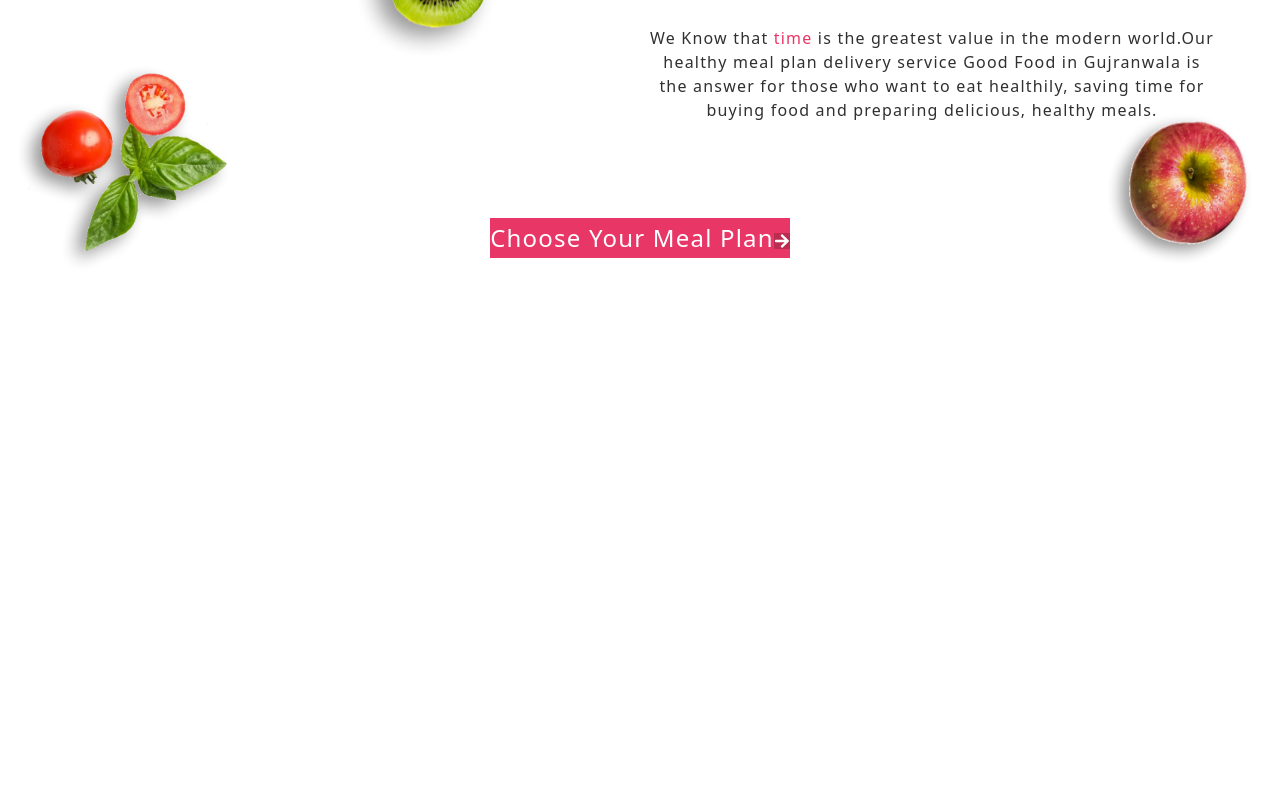
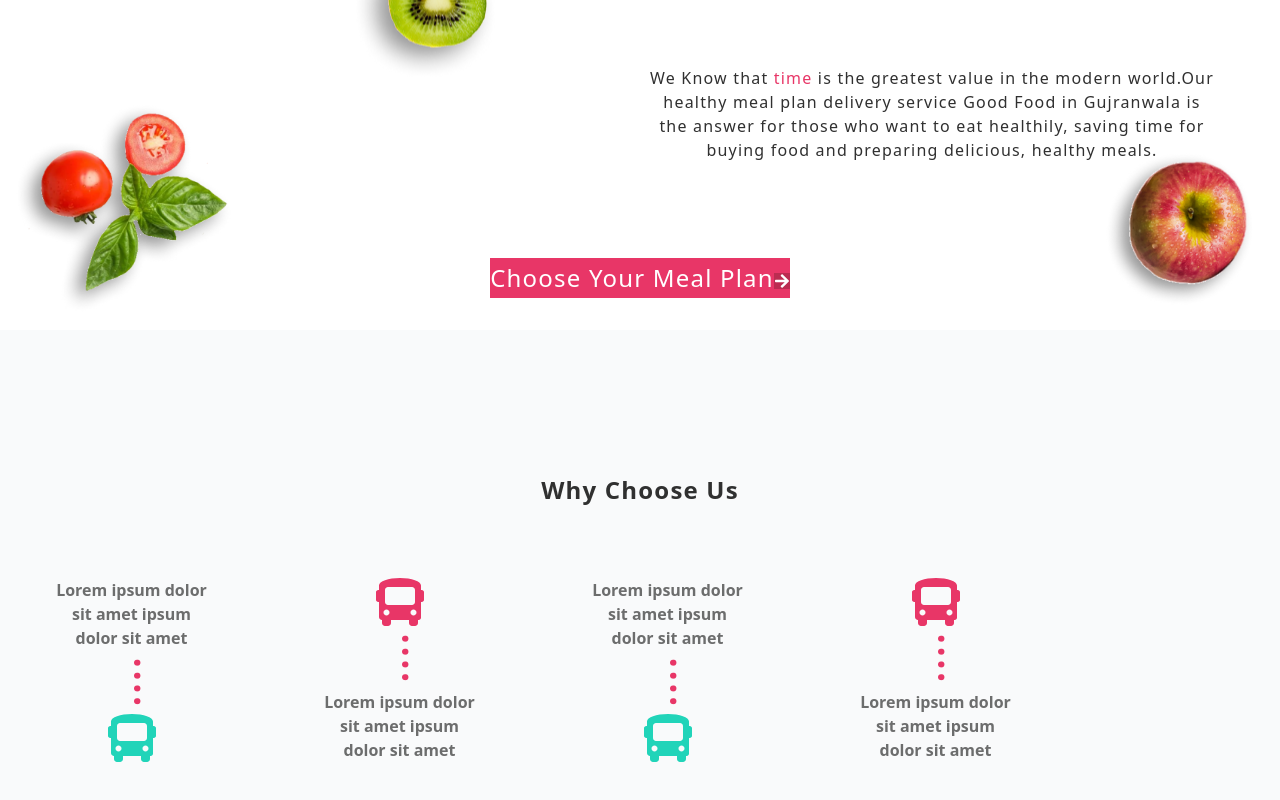
Before and after one commit to likeam/Resturent, a React (Vite) app: page / in a window 1280 px wide. Shown: the part 986-1786 px from the top of the page. Before the commit the page ends 1276 px from the top, so only its background shows below. Built offline with nearby package versions, Linux system fonts and the light colour scheme.

Commit message:
Building WhyChoose us section

```diff
--- a/src/App.jsx
+++ b/src/App.jsx
@@ -1,6 +1,7 @@
 import Banner from "./components/Banner/Banner";
 import Hero from "./components/Hero/Hero";
 import Navbar from "./components/Navbar/Navbar";
+import WhyChoose from "./components/WhyChoose/WhyChose";
 
 export default function App() {
   return (
@@ -8,6 +9,7 @@ export default function App() {
       <Navbar />
       <Hero />
       <Banner />
+      <WhyChoose />
     </div>
   )
 }
--- a/src/components/Banner/Banner.jsx
+++ b/src/components/Banner/Banner.jsx
@@ -12,7 +12,7 @@ const Banner = () => {
     <>
         <div className='container relative'>
             <div className='py-8 text-2xl tracking-wider text-center font-smibold text-dark '>
-                <h1 className='mt-6 font-bold '>
+                <h1 c className='py-8 text-2xl font-semibold tracking-wider text-center text-dark'>
                     Taste the Healthy Difference
                 </h1>
                 <div className='space-y-10'>
--- /dev/null
+++ b/src/components/WhyChoose/WhyChose.jsx
@@ -0,0 +1,69 @@
+import React from "react";
+import { FaBus } from "react-icons/fa";
+
+const WhyChoose = () => {
+  return (
+    <>
+      <div className=" py-14 md:py-28 bg-gray-50">
+        <div className="container ">
+          <h1 className="py-8 text-2xl font-semibold tracking-wider text-center text-dark">
+            {" "}
+            Why Choose Us
+          </h1>
+          <div className="flex flex-row p-10">
+            <div className="grid grid-cols-2 md:grid-cols-4 gap-14 sm:gap-4">
+              <div className="flex flex-col items-center justify-center gap-2 px-2 text-center text-dark">
+                <p className="font-bold text-dark/70 min-w-40">
+                  Lorem ipsum dolor sit amet ipsum dolor sit amet
+                </p>
+                <p className="text-5xl rotate-90 translate-x-5 text-primary">
+                  ....
+                </p>
+                <FaBus className="text-5xl text-secondary" />
+              </div>
+            </div>
+            <div>
+              <div className="grid grid-cols-2 md:grid-cols-4 gap-14 sm:gap-4">
+                <div className="flex flex-col items-center justify-center gap-2 px-2 text-center text-dark">
+                  <FaBus className="text-5xl text-primary" />
+                  <p className="text-5xl rotate-90 translate-x-5 text-primary">
+                    ....
+                  </p>
+                  <p className="font-bold text-dark/70 min-w-40">
+                    Lorem ipsum dolor sit amet ipsum dolor sit amet
+                  </p>
+                </div>
+              </div>
+            </div>
+            <div className="grid grid-cols-2 md:grid-cols-4 gap-14 sm:gap-4">
+              <div className="flex flex-col items-center justify-center gap-2 px-2 text-center text-dark">
+                <p className="font-bold text-dark/70 min-w-40"  >
+                  Lorem ipsum dolor sit amet ipsum dolor sit amet
+                </p>
+                <p className="text-5xl rotate-90 translate-x-5 text-primary">
+                  ....
+                </p>
+                <FaBus className="text-5xl text-secondary" />
+              </div>
+            </div>
+            <div>
+              <div className="grid grid-cols-2 md:grid-cols-4 gap-14 sm:gap-4">
+                <div className="flex flex-col items-center justify-center gap-2 px-2 text-center text-dark">
+                  <FaBus className="text-5xl text-primary" />
+                  <p className="text-5xl rotate-90 translate-x-5 text-primary">
+                    ....
+                  </p>
+                  <p className="font-bold text-dark/70 min-w-40">
+                    Lorem ipsum dolor sit amet ipsum dolor sit amet
+                  </p>
+                </div>
+              </div>
+            </div>
+          </div>
+        </div>
+      </div>
+    </>
+  );
+};
+
+export default WhyChoose;
```
